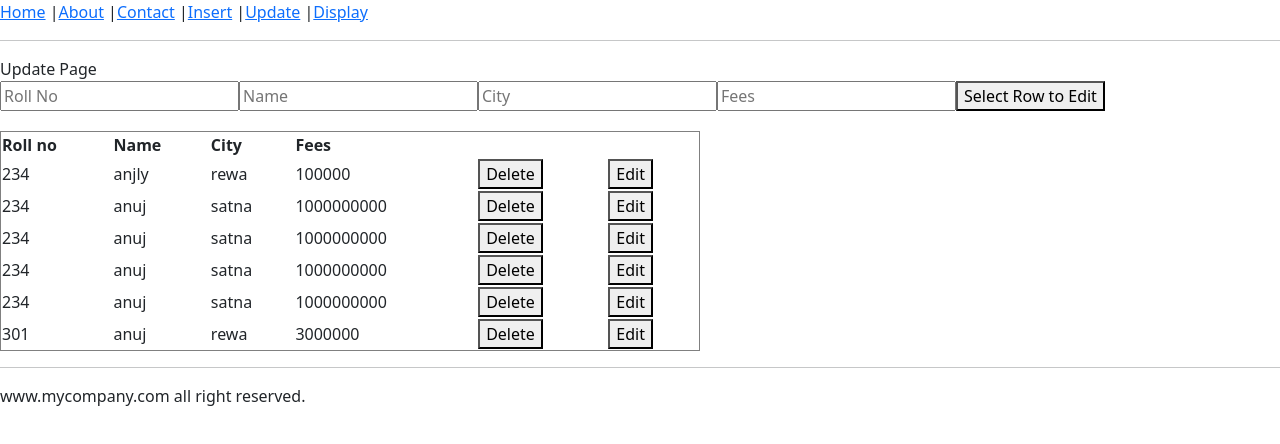
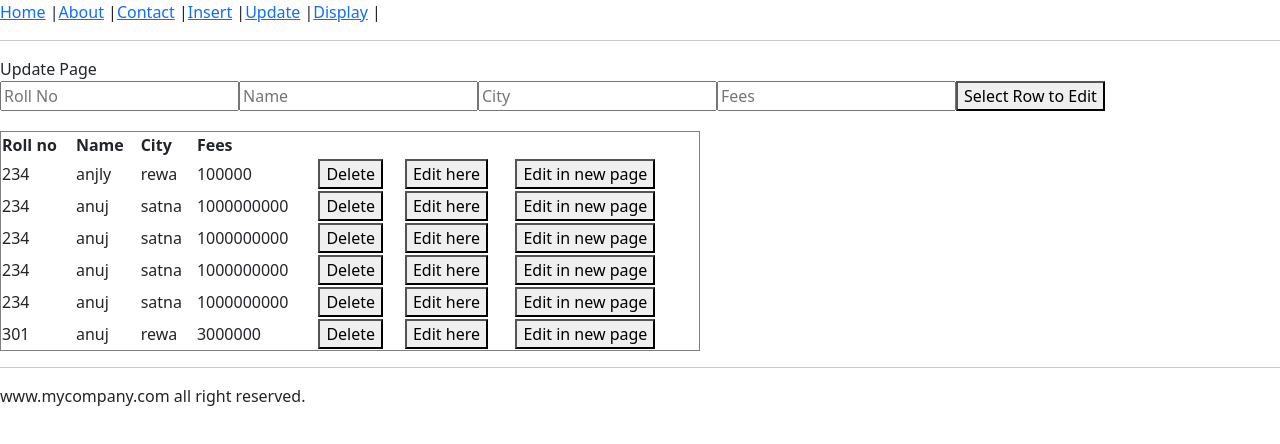
Before and after one commit to AmanTiwari23/React-Lernings, a React (Vite) app: page /update in a window 1280 px wide. Shown: the top 444 px of the page. Built offline with nearby package versions, Linux system fonts and the light colour scheme; data requests are answered from the project's data file.

Commit message:
created seprate edit page using usenavigator

```diff
--- a/src/App.jsx
+++ b/src/App.jsx
@@ -6,6 +6,7 @@ import Home from "./pages/Home";
 import About from "./pages/About";
 import Contact from "./pages/Contact";
 import Display from "./pages/Display";
+import MyEdit from "./pages/MyEdit";
 
 const App = ()=>{
     return(
@@ -20,7 +21,7 @@ const App = ()=>{
              <Route path="update" element={<Update/>}/>
              <Route path="insert" element={<Insert/>}/>
              <Route path="display" element={<Display/>}/>
-
+             <Route path="myedit/:id" element={<MyEdit/>}/>
 
             </Route>
         </Routes>
--- a/src/Layout.jsx
+++ b/src/Layout.jsx
@@ -8,7 +8,8 @@ const Layout = ()=>{
           <Link to="contact">Contact</Link>  |
           <Link to="insert">Insert</Link>   |
           <Link to="update">Update</Link>  |
-          <Link to="display">Display</Link>
+          <Link to="display">Display</Link>  |
+
           <hr size="3" color="red"/>
            <Outlet/>
           <hr size="3" color="red"/>
--- /dev/null
+++ b/src/pages/MyEdit.jsx
@@ -0,0 +1,14 @@
+import React from 'react'
+import { useParams } from 'react-router-dom';
+
+const MyEdit = () => {
+
+    const {id}=useParams();
+  return (
+    <>
+    <h1>Edit Record : {id}</h1>
+    </>
+  )
+}
+
+export default MyEdit;
--- a/src/pages/Update.jsx
+++ b/src/pages/Update.jsx
@@ -1,5 +1,6 @@
 import axios from "axios";
 import React, { useEffect, useState } from "react";
+import { useNavigate } from "react-router-dom";
 
 const Update = () => {
   const [myData, setMyData] = useState([]);
@@ -13,17 +14,19 @@ const Update = () => {
     fees:""
   });
 
+  const navigate = useNavigate();
+
   const loadData = async () => {
     const api = "http://localhost:3000/students";
     const response = await axios.get(api);
-    console.log(response.data);
+
     setMyData(response.data);
   };
 
   const myDel = async (id) => {
     let api = `http://localhost:3000/students/${id}`;
     const response = await axios.delete(api);
-    console.log(response);
+
     alert("Record Deleted !!");
     loadData();
   };
@@ -57,6 +60,9 @@ const Update = () => {
     }
   };
 
+  const myEdit = (id)=>{
+   navigate(`/myedit/${id}`);
+  }
 
   useEffect(() => {
     loadData();
@@ -85,9 +91,12 @@ const Update = () => {
                 myUpdate(item);
               }}
             >
-              Edit
+              Edit here
             </button>
+
+
           </td>
+          <td> <button onClick={()=>{ myEdit(item.id)}}>Edit in new page</button></td>
         </tr>
 
     );
```
